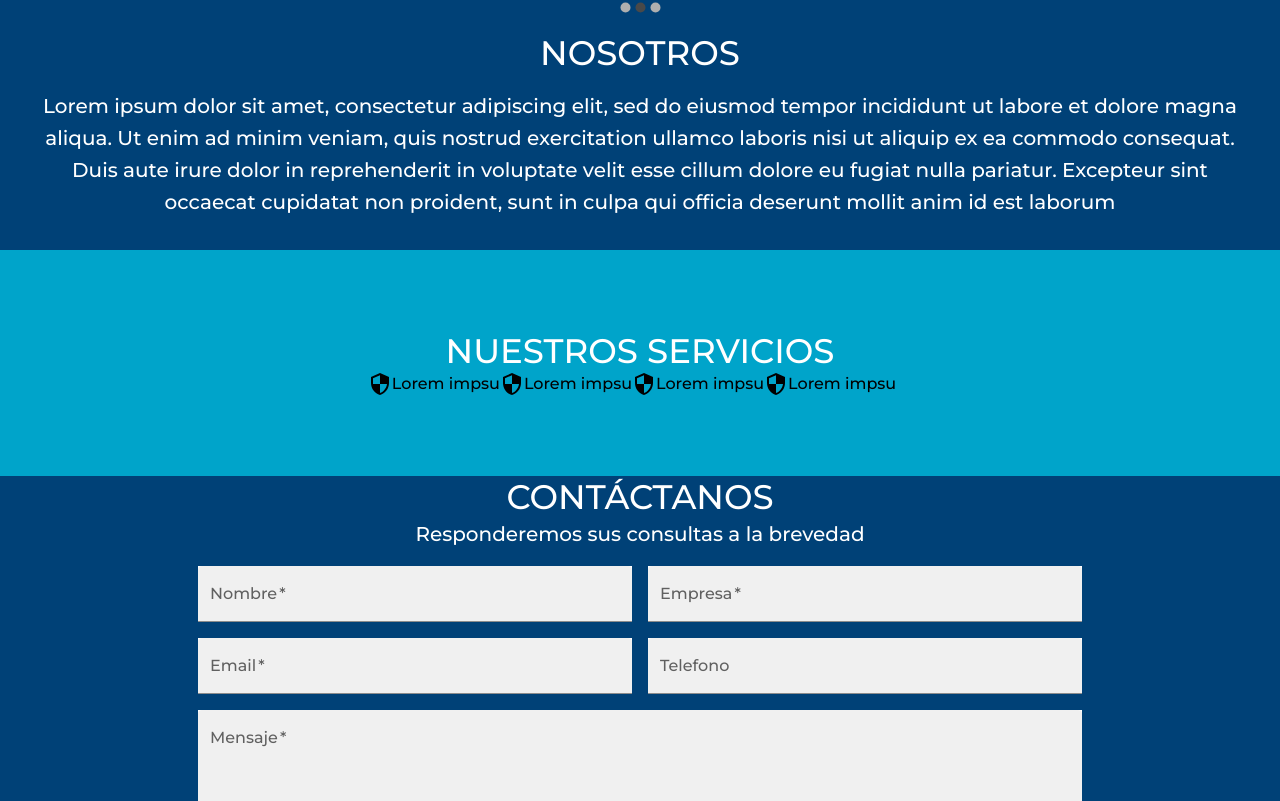
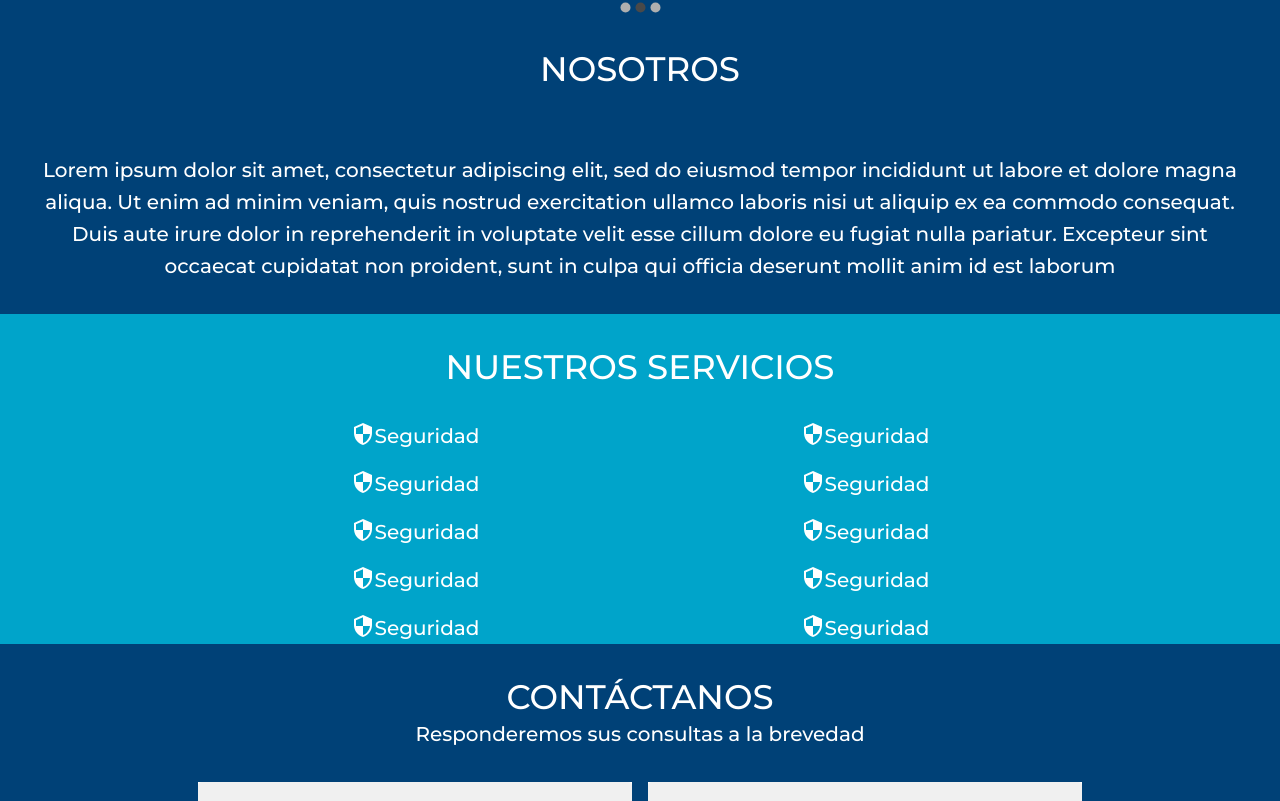
Before and after one commit to jyturrieta/codewave-www, a React (Create React App) app: page / in a window 1280 px wide. Shown: the part 338-1139 px from the top of the page. Built offline with nearby package versions, Linux system fonts and the light colour scheme.

Commit message:
agregados servicios en grid

```diff
--- a/src/components/ContactForm.jsx
+++ b/src/components/ContactForm.jsx
@@ -19,18 +19,16 @@ export default function ContactForm() {
     <>
     <Box id="contacto" bgcolor="primary.main">
       <Box sx={{display:"flex", justifyContent: "center", flexDirection:"column"}}>
-        <Box>
+        <Box sx={{padding:"2rem"}}>
           <Typography variant="h4" align="center" color="white.main">
             CONTÁCTANOS
           </Typography>
-        </Box>
-        <Box>
           <Typography variant="h6" align="center" color="white.main">
             Responderemos sus consultas a la brevedad
           </Typography>
         </Box>
       </Box>
-      <Box display="grid" justifyContent="center" mt="1rem" >
+      <Box display="grid" justifyContent="center"  >
         <Grid sx={{maxWidth:"md"}} container spacing={2} >
             <Grid item xs={12} sm={6} md={6}>
                 <TextField
--- a/src/components/Nosotros.jsx
+++ b/src/components/Nosotros.jsx
@@ -4,13 +4,13 @@ import { Box, Typography } from "@mui/material";
 
 export default function Nosotros() {
   return(
-      <Box id="nosotros" p={2} bgcolor="primary.main" sx={{display:"flex", justifyContent: "center", flexDirection:"column"}}>
-        <Box>
+      <Box id="nosotros"  bgcolor="primary.main" sx={{display:"flex", justifyContent: "center", flexDirection:"column"}}>
+        <Box sx={{padding:"2rem"}}>
           <Typography variant="h4" align="center" color="white.main">
             NOSOTROS
           </Typography>
         </Box>
-        <Box p={2}>
+        <Box sx={{padding:"2rem"}} >
           <Typography variant="h6" align="center" color="white.main">
           Lorem ipsum dolor sit amet, consectetur adipiscing elit, sed do eiusmod tempor incididunt ut labore et dolore magna aliqua.
           Ut enim ad minim veniam, quis nostrud exercitation ullamco laboris nisi ut aliquip ex ea commodo consequat.
--- a/src/components/Servicios.jsx
+++ b/src/components/Servicios.jsx
@@ -7,38 +7,141 @@ const Servicios = () => {
 
   return (
     <>
-    <Box id="servicios" p={10} bgcolor="secondary.main">
-        <Box>
-            <Typography variant="h4" align="center" color="white.main">
+    <Box id="servicios"  bgcolor="secondary.main">
+        <Box sx={{padding:"2rem"}}>
+            <Typography variant="h4" align="center" color="white.main" >
                 NUESTROS SERVICIOS
             </Typography>
         </Box>
-        <Box display="grid" justifyContent="center" mt="1rem" >
-            <Grid sx={{maxWidth:"md"}} container spacing={2} >
-                <Box item xs={12} sm={6} md={6} display="flex" flexDirection="row">
-                    <SecurityIcon/>
-                    <Typography>
-                        Lorem impsu
+        <Box display="grid" justifyContent="center">
+            <Grid container spacing={2} maxWidth={'md'} >
+                <Grid item xs={12} sm={6} md={6}>
+                    <Box display="flex" justifyContent="center" flexDirection="row" alignItems="center">
+                        <Box>
+                            <SecurityIcon  color="white"/>
+                        </Box>
+                        <Box>
+                            <Typography variant="h6" color="white.main">
+                                Seguridad
                             </Typography>
                         </Box>
-                <Box item xs={12} sm={6} md={6} display="flex" flexDirection="row">
-                    <SecurityIcon />
-                    <Typography>
-                        Lorem impsu
+                    </Box>
+                </Grid>
+                <Grid item xs={12} sm={6} md={6}>
+                    <Box display="flex" justifyContent="center" flexDirection="row" alignItems="center">
+                        <Box>
+                            <SecurityIcon  color="white"/>
+                        </Box>
+                        <Box>
+                            <Typography variant="h6" color="white.main">
+                                Seguridad
                             </Typography>
                         </Box>
-                <Box item xs={12} sm={6} md={6} display="flex" flexDirection="row">
-                    <SecurityIcon />
-                    <Typography>
-                        Lorem impsu
+
+                    </Box>
+                </Grid>
+                <Grid item xs={12} sm={6} md={6}>
+                    <Box display="flex" justifyContent="center" flexDirection="row" alignItems="center">
+                        <Box>
+                            <SecurityIcon  color="white"/>
+                        </Box>
+                        <Box>
+                            <Typography variant="h6" color="white.main">
+                                Seguridad
                             </Typography>
                         </Box>
-                <Box item xs={12} sm={6} md={6} display="flex" flexDirection="row">
-                    <SecurityIcon />
-                    <Typography>
-                        Lorem impsu
+
+                    </Box>
+                </Grid>
+                <Grid item xs={12} sm={6} md={6}>
+                    <Box display="flex" justifyContent="center" flexDirection="row" alignItems="center">
+                        <Box>
+                            <SecurityIcon  color="white"/>
+                        </Box>
+                        <Box>
+                            <Typography variant="h6" color="white.main">
+                                Seguridad
                             </Typography>
                         </Box>
+
+                    </Box>
+                </Grid>
+                <Grid item xs={12} sm={6} md={6}>
+                    <Box display="flex" justifyContent="center" flexDirection="row" alignItems="center">
+                        <Box>
+                            <SecurityIcon  color="white"/>
+                        </Box>
+                        <Box>
+                            <Typography variant="h6" color="white.main">
+                                Seguridad
+                            </Typography>
+                        </Box>
+
+                    </Box>
+                </Grid>
+                <Grid item xs={12} sm={6} md={6}>
+                    <Box display="flex" justifyContent="center" flexDirection="row" alignItems="center">
+                        <Box>
+                            <SecurityIcon  color="white"/>
+                        </Box>
+                        <Box>
+                            <Typography variant="h6" color="white.main">
+                                Seguridad
+                            </Typography>
+                        </Box>
+
+                    </Box>
+                </Grid>
+                <Grid item xs={12} sm={6} md={6}>
+                    <Box display="flex" justifyContent="center" flexDirection="row" alignItems="center">
+                        <Box>
+                            <SecurityIcon  color="white"/>
+                        </Box>
+                        <Box>
+                            <Typography variant="h6" color="white.main">
+                                Seguridad
+                            </Typography>
+                        </Box>
+
+                    </Box>
+                </Grid>
+                <Grid item xs={12} sm={6} md={6}>
+                    <Box display="flex" justifyContent="center" flexDirection="row" alignItems="center">
+                        <Box>
+                            <SecurityIcon  color="white"/>
+                        </Box>
+                        <Box>
+                            <Typography variant="h6" color="white.main">
+                                Seguridad
+                            </Typography>
+                        </Box>
+
+                    </Box>
+                </Grid>
+                <Grid item xs={12} sm={6} md={6}>
+                    <Box display="flex" justifyContent="center" flexDirection="row" alignItems="center">
+                        <Box>
+                            <SecurityIcon  color="white"/>
+                        </Box>
+                        <Box>
+                            <Typography variant="h6" color="white.main">
+                                Seguridad
+                            </Typography>
+                        </Box>
+
+                    </Box>
+                </Grid><Grid item xs={12} sm={6} md={6}>
+                    <Box display="flex" justifyContent="center" flexDirection="row" alignItems="center">
+                        <Box>
+                            <SecurityIcon  color="white"/>
+                        </Box>
+                        <Box>
+                            <Typography variant="h6" color="white.main">
+                                Seguridad
+                            </Typography>
+                        </Box>
+                    </Box>
+                </Grid>
             </Grid>
         </Box>
     </Box>
```
Lines whose indentation alone changed are shown as unchanged.
